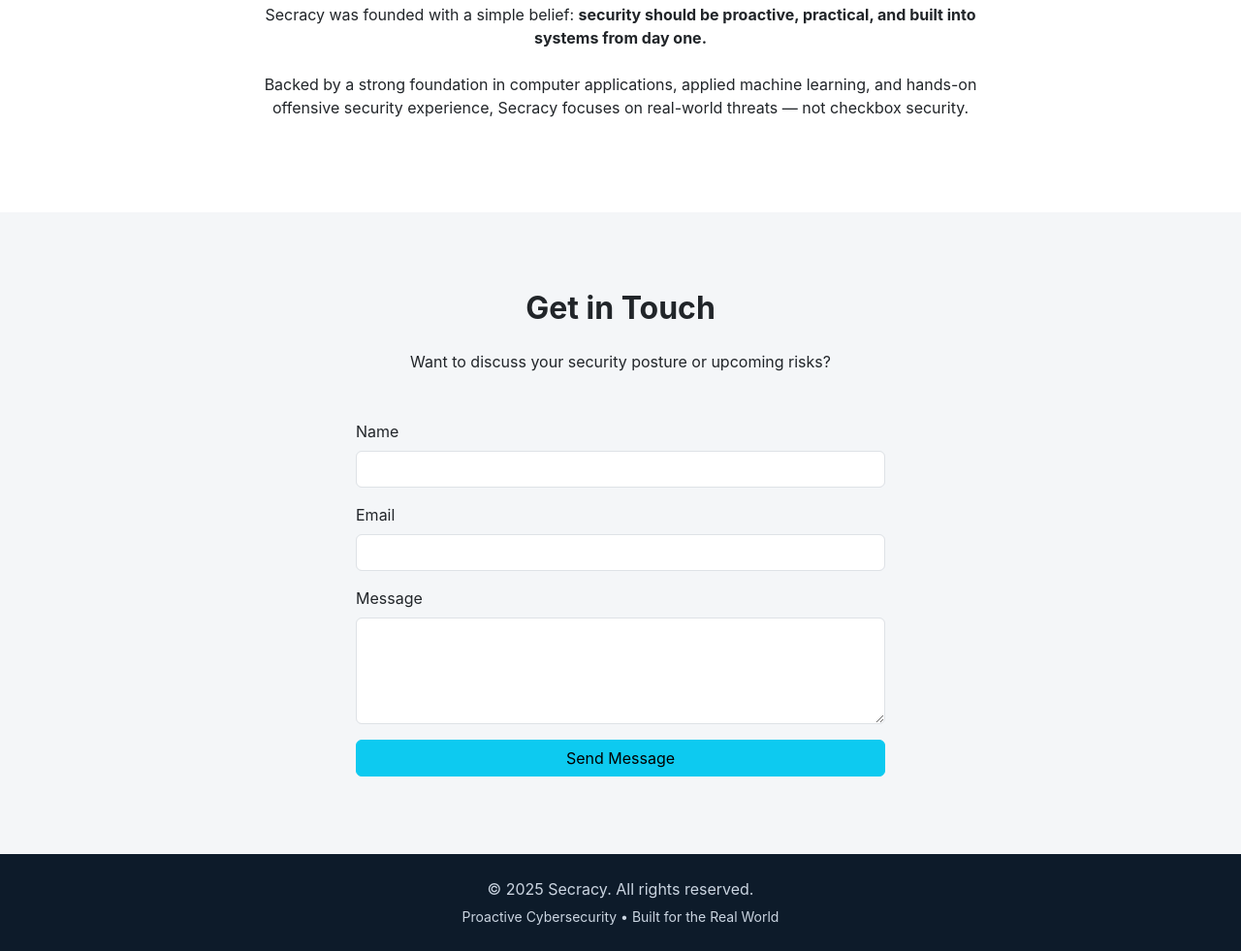
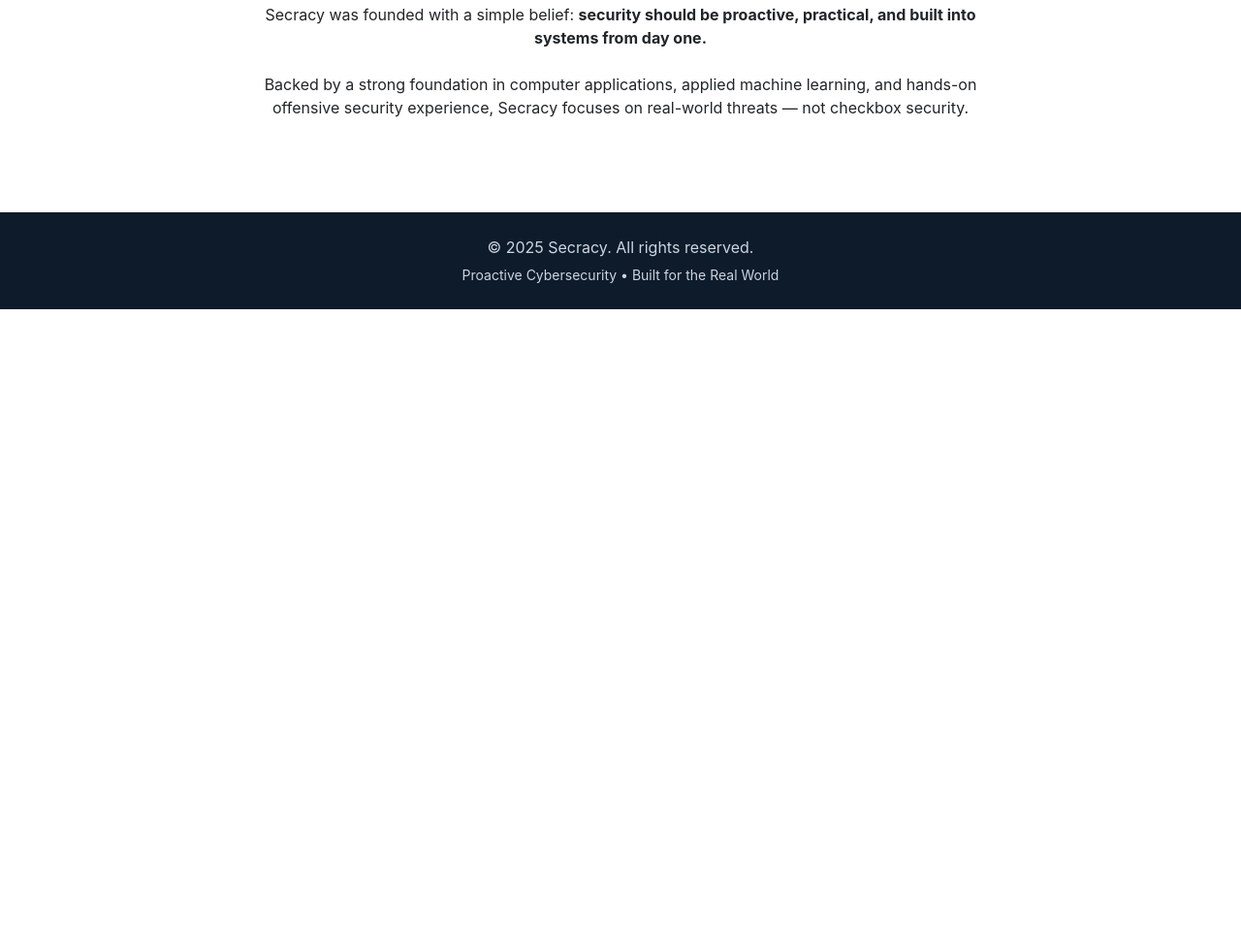
Before and after one commit to pavan-shaw/secracy, a plain HTML site: page index.html in a window 1280 px wide. Shown: the part 1632-2613 px from the top of the page at 97% size. After the commit the page ends 1951 px from the top, so only its background shows below. Drawn offline with nearby package versions, Linux system fonts and the light colour scheme.

Commit message:
Update index.html

```diff
--- a/index.html
+++ b/index.html
@@ -206,41 +206,6 @@
     </div>
 </section>
 
-<!-- CONTACT -->
-<section id="contact" class="section-padding bg-light-dark">
-    <div class="container">
-        <h2 class="text-center fw-bold mb-4">Get in Touch</h2>
-        <p class="text-center mb-5">
-            Want to discuss your security posture or upcoming risks?
-        </p>
-
-        <div class="row justify-content-center">
-            <div class="col-md-6">
-                <form>
-                    <div class="mb-3">
-                        <label class="form-label">Name</label>
-                        <input type="text" class="form-control" required>
-                    </div>
-
-                    <div class="mb-3">
-                        <label class="form-label">Email</label>
-                        <input type="email" class="form-control" required>
-                    </div>
-
-                    <div class="mb-3">
-                        <label class="form-label">Message</label>
-                        <textarea class="form-control" rows="4" required></textarea>
-                    </div>
-
-                    <button type="submit" class="btn btn-info w-100">
-                        Send Message
-                    </button>
-                </form>
-            </div>
-        </div>
-    </div>
-</section>
-
 <!-- FOOTER -->
 <footer class="py-4 text-center">
     <div class="container">
```
